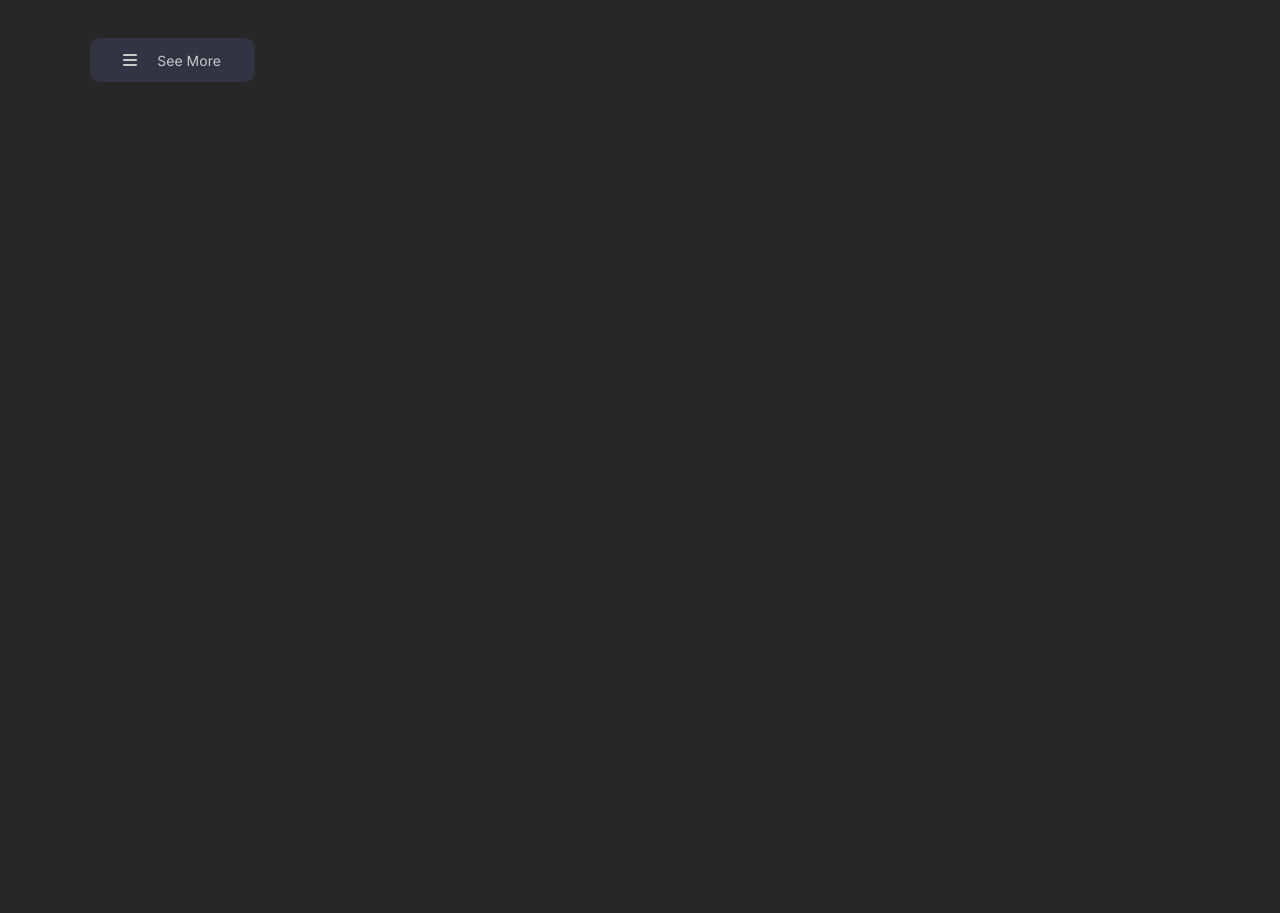
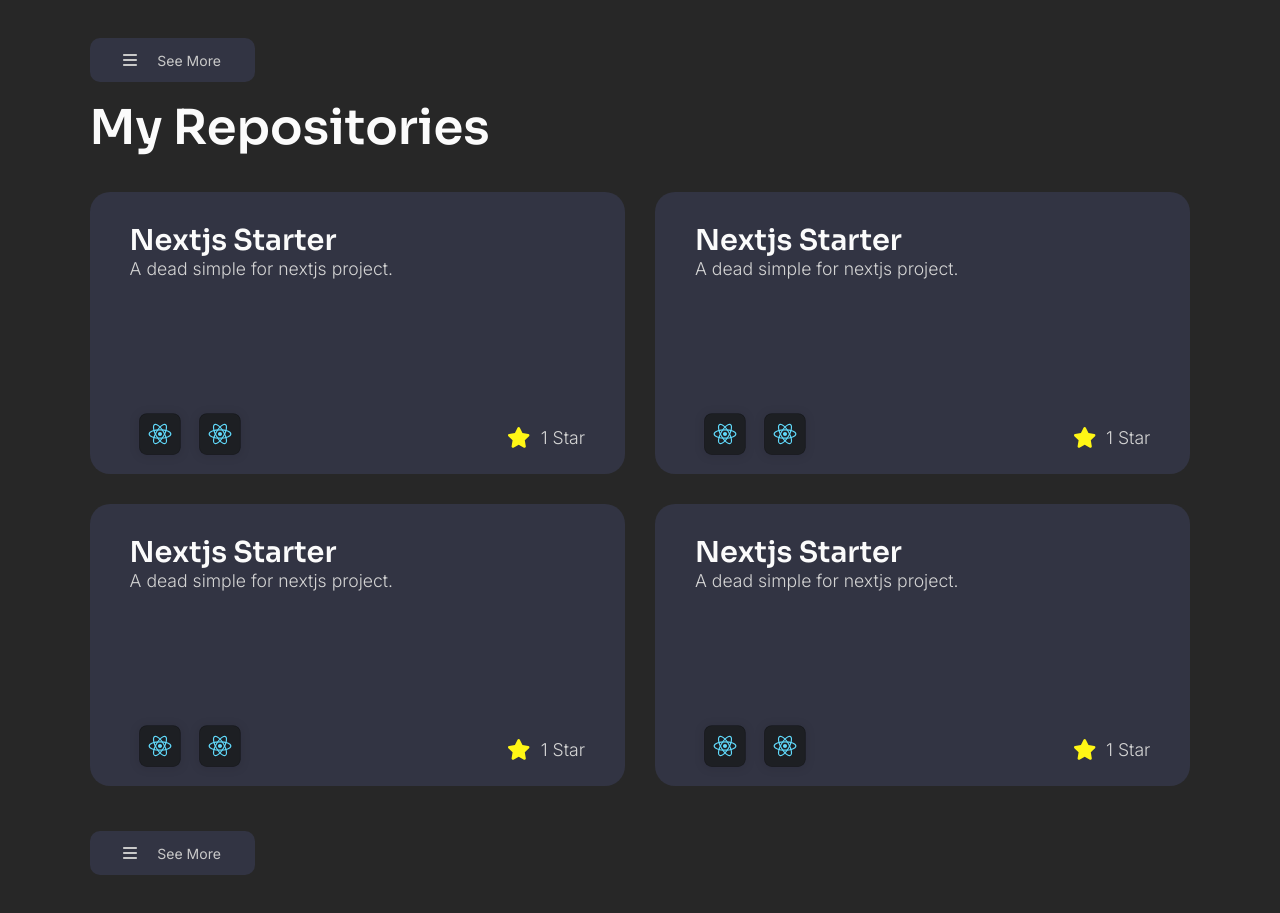
Before and after one commit to juanjacoboviera/frontend-portfolio, a React (Create React App) app: page / in a window 1280 px wide. Shown: the part 1527-2440 px from the top of the page. Before the commit the page ends 1624 px from the top, so only its background shows below. Built offline with nearby package versions, Linux system fonts and the light colour scheme.

Commit message:
add repos section component, html and css structure

```diff
--- a/src/pages/Home.js
+++ b/src/pages/Home.js
@@ -3,6 +3,7 @@
 import HeaderTitle from '../headerTitle/HeaderTitle'
 import Nav from '../nav/Nav'
 import Projects from '../projects/Projects'
+import Repo from '../repo/Repo'
 import SeeMoreBtn from '../seeMoreBtn/SeeMoreBtn'
 
 const Home = () => {
@@ -20,6 +21,16 @@
         <Projects/>
         <SeeMoreBtn/>
       </div>
+    <section className='repos-section'>
+      <h2>My Repositories</h2>
+      <div className="repos-container">
+        <Repo/>
+        <Repo/>
+        <Repo/>
+        <Repo/>
+        <SeeMoreBtn/>
+      </div>
+    </section>
 
    </main>
     </>
--- /dev/null
+++ b/src/repo/Repo.js
@@ -0,0 +1,28 @@
+import React from 'react'
+import './repo.css'
+import reactLogo from '../assets/reactjs.svg'
+import { FontAwesomeIcon } from '@fortawesome/react-fontawesome'
+import { faStar} from '@fortawesome/free-solid-svg-icons'
+
+const Repo = () => {
+  return (
+    <div className="repo-card">
+        <div className="repo-description">
+            <h3>Nextjs Starter</h3>
+            <p>A dead simple for nextjs project.</p>
+        </div>
+        <div className="repo-info">
+            <div className="repo-techStack">
+                <img src={reactLogo} alt="" width='60px' height='60px' />
+                <img src={reactLogo} alt="" width='60px' height='60px' />
+            </div>
+            <div className="repo-rating">
+                <FontAwesomeIcon icon={faStar} style={{color: '#FFF615', fontSize: '1.3em', paddingRight: '10px'}}/>
+                <p>1 Star</p>
+            </div>
+        </div>
+    </div>
+  )
+}
+
+export default Repo
--- /dev/null
+++ b/src/repo/repo.css
@@ -0,0 +1,32 @@
+
+.repos-container{
+    display: grid;
+    grid-template-columns: 1fr 1fr;
+    gap: 30px;
+    margin: 34px 0;
+}
+
+.repo-card{
+    display: flex;
+    flex-direction: column;
+    justify-content: space-between;
+    max-width: 556px;
+    height: 282px;
+    background-color: #323443;
+    border-radius: 20px;
+    padding: 30px 40px 5px 40px;
+}
+
+.repo-info{
+    display: flex;
+    flex-direction: row;
+    justify-content: space-between;
+    align-items: center;
+}
+
+.repo-rating{
+    display: flex;
+    flex-direction: row;
+    justify-content: center;
+    align-items: center;
+}
```
Also changed, not shown: src/assets/reactjs.svg (added).
